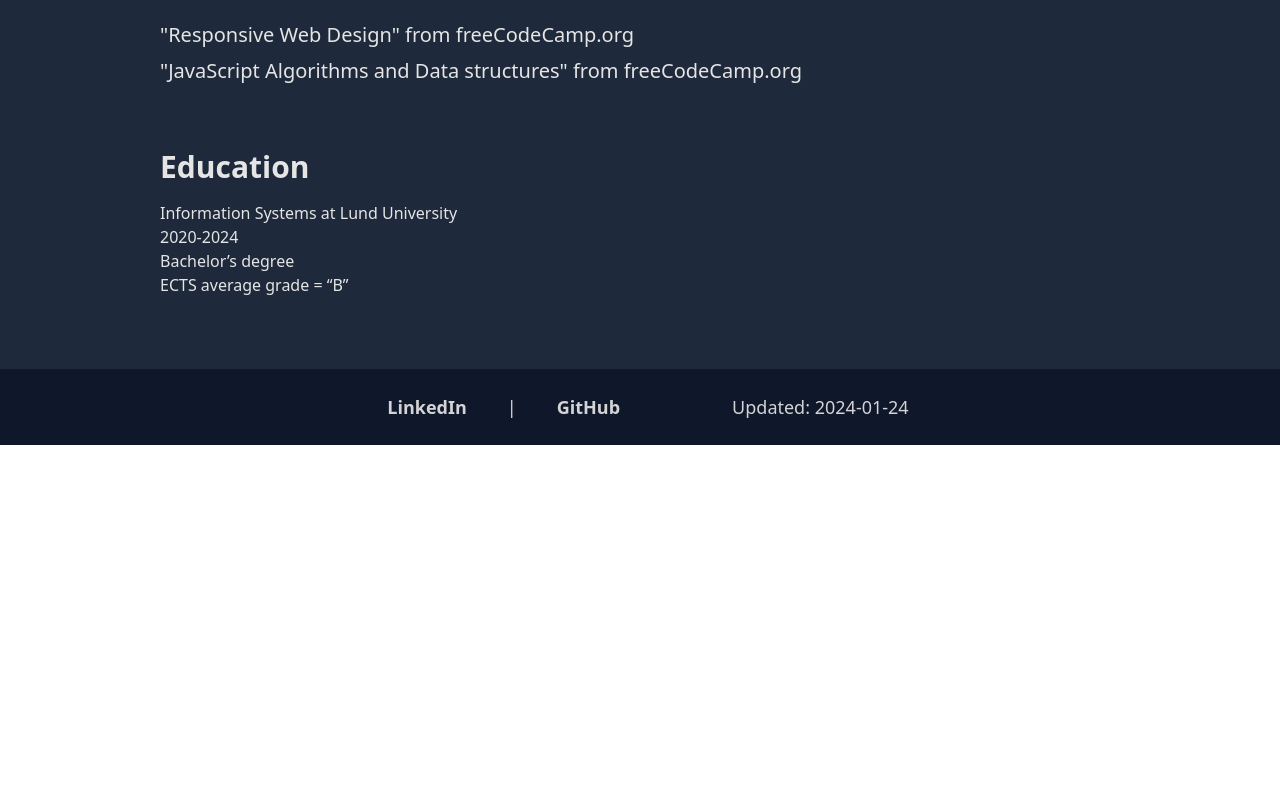
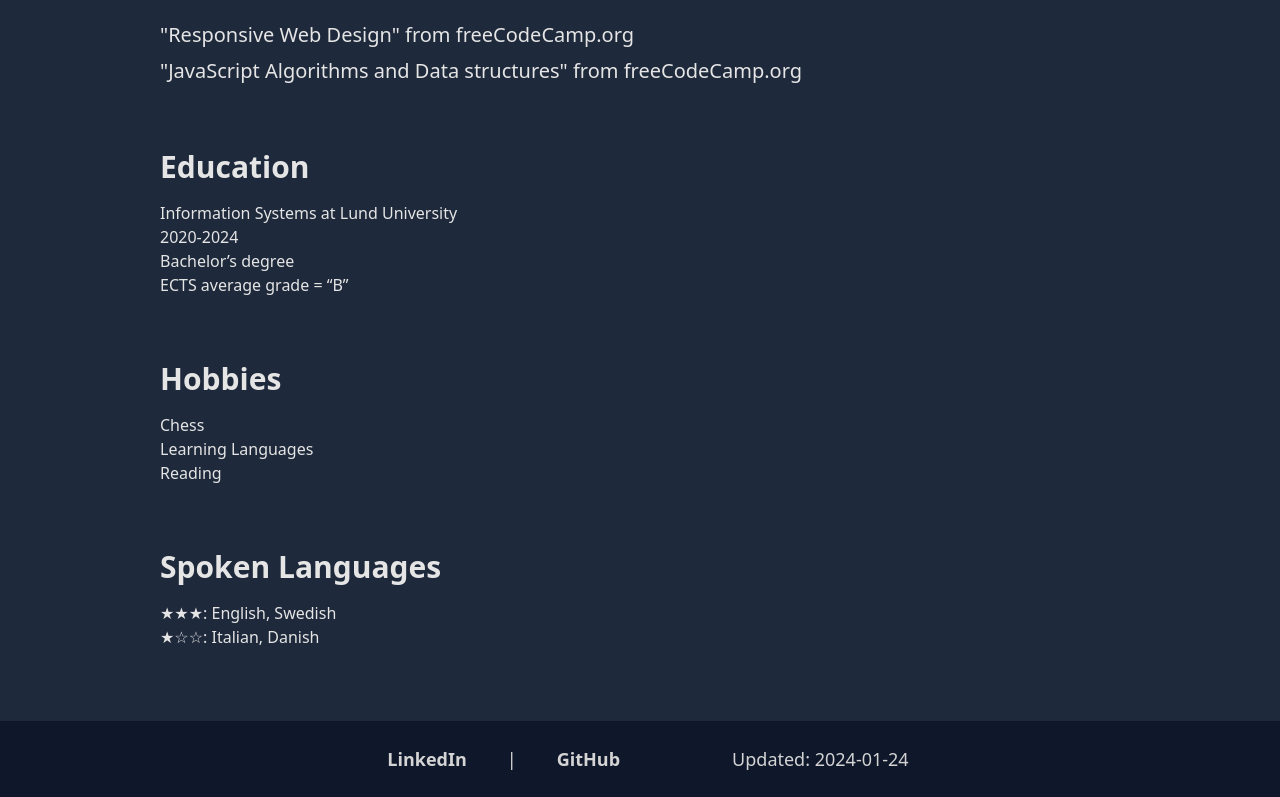
Before and after one commit to Panabana/panabana-portfolio-2024, a React (Create React App) app: page /Resume in a window 1280 px wide. Shown: the part 1205-2002 px from the top of the page. Before the commit the page ends 1650 px from the top, so only its background shows below. Built offline with nearby package versions, Linux system fonts and the light colour scheme.

Commit message:
2 more rows in resume.js

```diff
--- a/src/pages/Resume.js
+++ b/src/pages/Resume.js
@@ -123,6 +123,28 @@ export default function Resume() {
                   ECTS average grade = “B”
                 </p>
               </div>
+              <div className="text-left mb-8">
+                <h3 className="mt-2 sm:mt-8 font-bold text-3xl">
+                  Hobbies
+                </h3>
+                <p className="text-base mt-4">
+                  Chess
+                  <br />
+                  Learning Languages
+                  <br />
+                  Reading
+                </p>
+              </div>
+              <div className="text-left mb-8">
+                <h3 className="mt-2 sm:mt-8 font-bold text-3xl">
+                  Spoken Languages
+                </h3>
+                <p className="text-base mt-4">
+                  ★★★: English, Swedish
+                  <br />
+                  ★☆☆: Italian, Danish
+                </p>
+              </div>
             </div>
           </div>
         </div>
```
